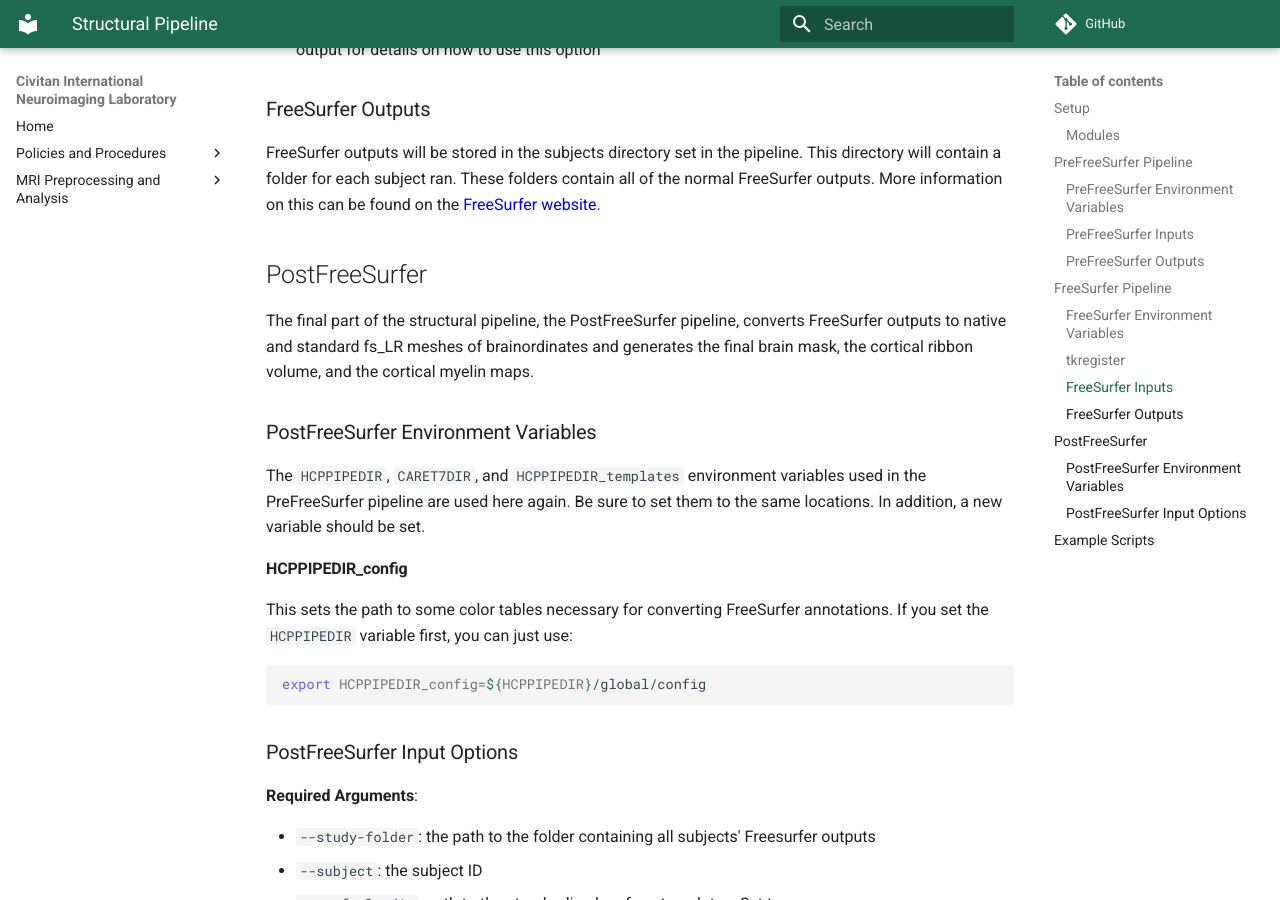
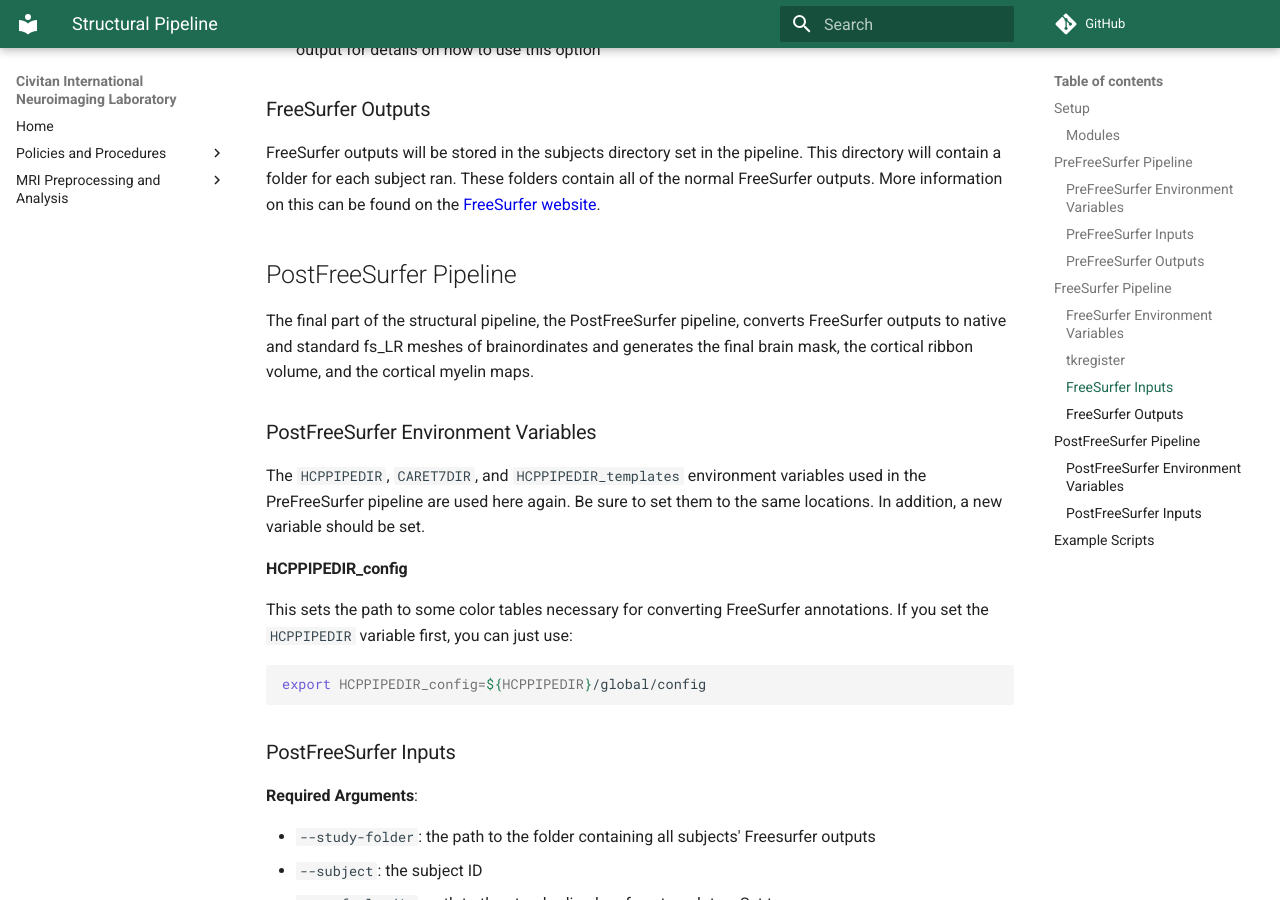
Before and after one commit to UAB-CINL/UAB-CINL.github.io, an MkDocs documentation site: the page built from docs/analysis/hcp_pipelines/structural_pipeline.md, in a window 1280 px wide and 900 px high, scrolled down 6873 px. Built offline with MkDocs 1.6.1 and Material for MkDocs 9.7.7, drawn with Linux system fonts in a browser that asks for light colours; comment, search, counter and statistics services are not loaded.

Commit message:
change to section headers

````diff
--- a/docs/analysis/hcp_pipelines/structural_pipeline.md
+++ b/docs/analysis/hcp_pipelines/structural_pipeline.md
@@ -247,7 +247,7 @@ The FreeSurfer pipeline only has a few necessary arguments to add to the functio
 
 FreeSurfer outputs will be stored in the subjects directory set in the pipeline. This directory will contain a folder for each subject ran. These folders contain all of the normal FreeSurfer outputs. More information on this can be found on the [FreeSurfer website](https://surfer.nmr.mgh.harvard.edu/fswiki/ReconAllOutputFiles).
 
-## PostFreeSurfer
+## PostFreeSurfer Pipeline
 
 The final part of the structural pipeline, the PostFreeSurfer pipeline, converts FreeSurfer outputs to native and standard fs_LR meshes of brainordinates and generates the final brain mask, the cortical ribbon volume, and the cortical myelin maps.
 
@@ -263,7 +263,7 @@ This sets the path to some color tables necessary for converting FreeSurfer anno
 export HCPPIPEDIR_config=${HCPPIPEDIR}/global/config
 ```
 
-### PostFreeSurfer Input Options
+### PostFreeSurfer Inputs
 
 **Required Arguments**:
 
````
